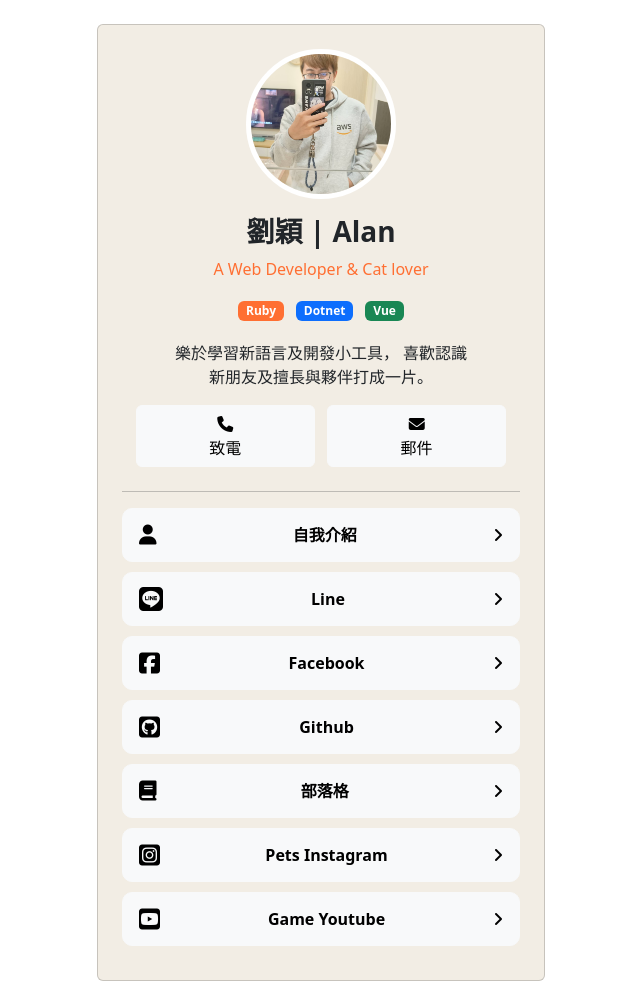
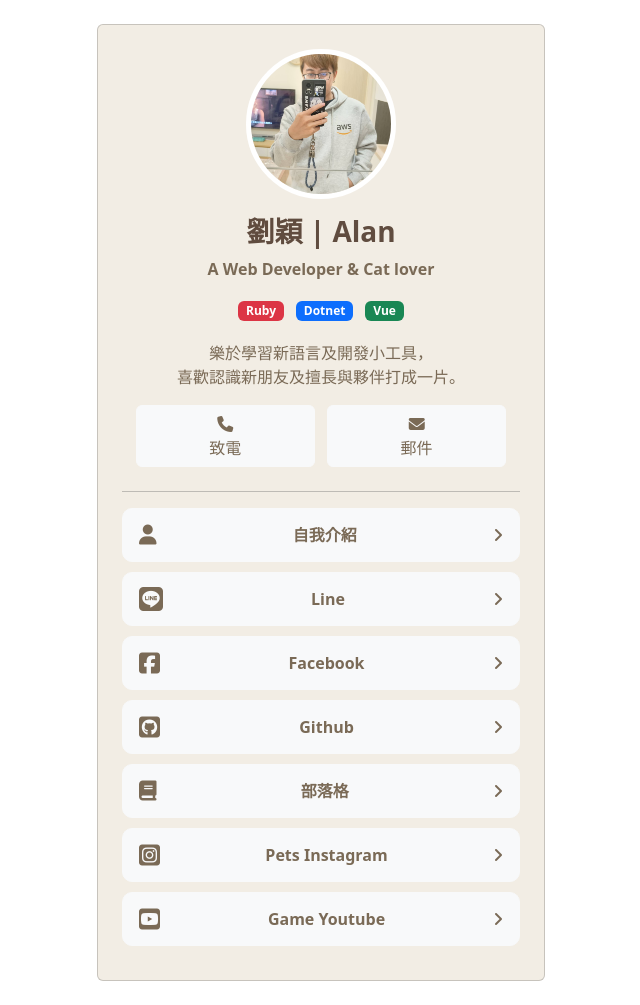
Before and after one commit to Hi-Alan-Liu/Hi-Alan-Liu.github.io, a plain HTML site: page index.html in a window 1280 px wide. Shown: the whole page, without its empty margins (319-959 px from the left). Drawn offline with nearby package versions, Linux system fonts and the light colour scheme.

Commit message:
feat: 修改整體顏色

```diff
--- a/assets/css/style.css
+++ b/assets/css/style.css
@@ -36,8 +36,7 @@
 
 
 :root {
-  --bs-danger: #ff6f32;
-  --bs-danger-rgb: 255,111,50;
-  --bs-warning: #f2ede4;
   --bs-warning-rgb: 242,237,228;
+  --bs-secondary-rgb: 122,106,86;
+  --bs-orange-rgb: 96,76,63;
 }
--- a/index.html
+++ b/index.html
@@ -25,9 +25,9 @@
           <img src="assets/images/avatar.jpg" class="rounded-circle" alt="Avatar" height="150" width="150">
         </div>
 
-        <h3 class="mt-3 fw-bold">劉穎 | Alan</h3>
+        <h3 class="mt-3 fw-bold text-orange" style="color: #604C3F;">劉穎 | Alan</h3>
 
-        <p class="text-danger">A Web Developer & Cat lover</p>
+        <p class="text-secondary fw-bold">A Web Developer & Cat lover</p>
 
         <p>
           <span class="badge text-bg-danger m-1">Ruby</span>
@@ -35,17 +35,17 @@
           <span class="badge text-bg-success m-1">Vue</span>
         </p>
 
-        <div class="mx-5 mb-3">
-          <span>樂於學習新語言及開發小工具，</span>
+        <div class="mx-5 mb-3 text-secondary">
+          <span>樂於學習新語言及開發小工具，</span><br>
           <span>喜歡認識新朋友及擅長與夥伴打成一片。</span>
         </div>
 
         <div class="mb-2 contact">
-          <a class="btn btn-light mx-1" href="tel:+886-908-630-926">
+          <a class="btn btn-light mx-1 text-secondary" href="tel:+886-908-630-926">
             <i class="fa-solid fa-phone"></i>
             <div class="title-btn-text">致電</div>
           </a>
-          <a class="btn btn-light mx-1" href="mailto:pa013971@gmail.com">
+          <a class="btn btn-light mx-1 text-secondary" href="mailto:pa013971@gmail.com">
             <i class="fa-solid fa-envelope"></i>
             <div class="title-btn-text">郵件</div>
           </a>
@@ -53,43 +53,43 @@
 
         <hr>
 
-        <a href="https://hi-alan-liu.github.io/profile/" class="btn btn-light social-icon-wrap" target="_blank">
+        <a href="https://hi-alan-liu.github.io/profile/" class="btn btn-light social-icon-wrap text-secondary" target="_blank">
           <i class="fa-solid fa-user fa-lg"></i>
           <span class="social-text change-social-text fw-bolder">自我介紹</span>
           <i class="fa-solid fa-angle-right"></i>
         </a>
 
-        <a href="https://line.me/R/ti/p/~pa013971" class="btn btn-light social-icon-wrap" target="_blank">
+        <a href="https://line.me/R/ti/p/~pa013971" class="btn btn-light social-icon-wrap text-secondary" target="_blank">
           <i class="fa-brands fa-line fa-xl"></i>
           <span class="social-text change-social-text fw-bolder">Line</span>
           <i class="fa-solid fa-angle-right"></i>
         </a>
 
-        <a href="https://www.facebook.com/profile.php?id=100000406351114" class="btn btn-light social-icon-wrap" target="_blank">
+        <a href="https://www.facebook.com/profile.php?id=100000406351114" class="btn btn-light social-icon-wrap text-secondary" target="_blank">
           <i class="fa-brands fa-square-facebook fa-xl"></i>
           <span class="social-text change-social-text fw-bolder">Facebook</span>
           <i class="fa-solid fa-angle-right"></i>
         </a>
 
-        <a href="https://github.com/Hi-Alan-Liu" class="btn btn-light social-icon-wrap" target="_blank">
+        <a href="https://github.com/Hi-Alan-Liu" class="btn btn-light social-icon-wrap text-secondary" target="_blank">
           <i class="fa-brands fa-square-github fa-xl"></i>
           <span class="social-text change-social-text fw-bolder">Github</span>
           <i class="fa-solid fa-angle-right"></i>
         </a>
 
-        <a href="https://hi-alan-liu.github.io/blog/" class="btn btn-light social-icon-wrap" target="_blank">
+        <a href="https://hi-alan-liu.github.io/blog/" class="btn btn-light social-icon-wrap text-secondary" target="_blank">
           <i class="fa-solid fa-book fa-lg"></i>
           <span class="social-text change-social-text fw-bolder">部落格</span>
           <i class="fa-solid fa-angle-right"></i>
         </a>
 
-        <a href="https://instagram.com/alan_jun_cat" class="btn btn-light social-icon-wrap" target="_blank">
+        <a href="https://instagram.com/alan_jun_cat" class="btn btn-light social-icon-wrap text-secondary" target="_blank">
           <i class="fa-brands fa-square-instagram fa-xl"></i>
           <span class="social-text change-social-text fw-bolder">Pets Instagram</span>
           <i class="fa-solid fa-angle-right"></i>
         </a>
 
-        <a href="https://www.youtube.com/@Alan-Tw" class="btn btn-light social-icon-wrap" target="_blank">
+        <a href="https://www.youtube.com/@Alan-Tw" class="btn btn-light social-icon-wrap text-secondary" target="_blank">
           <i class="fa-brands fa-square-youtube fa-xl"></i>
           <span class="social-text change-social-text fw-bolder">Game Youtube</span>
           <i class="fa-solid fa-angle-right"></i>
```
